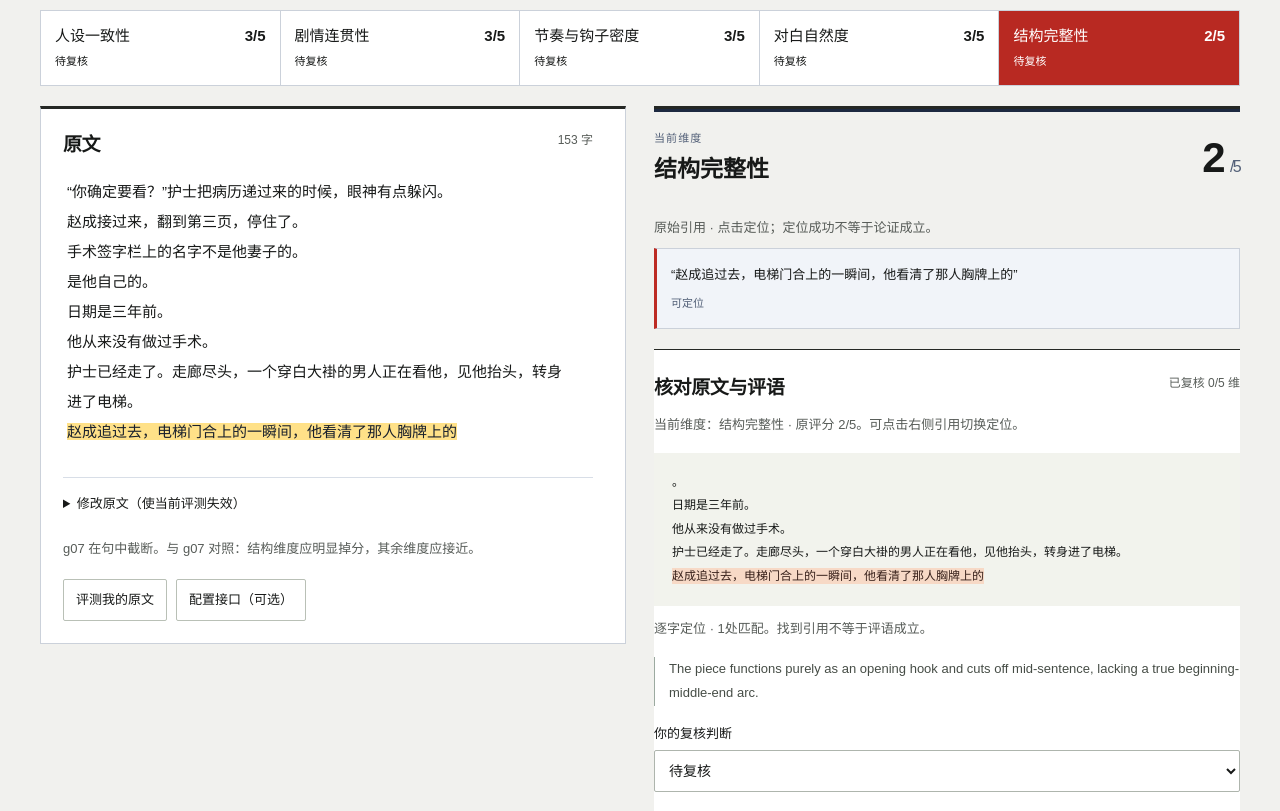
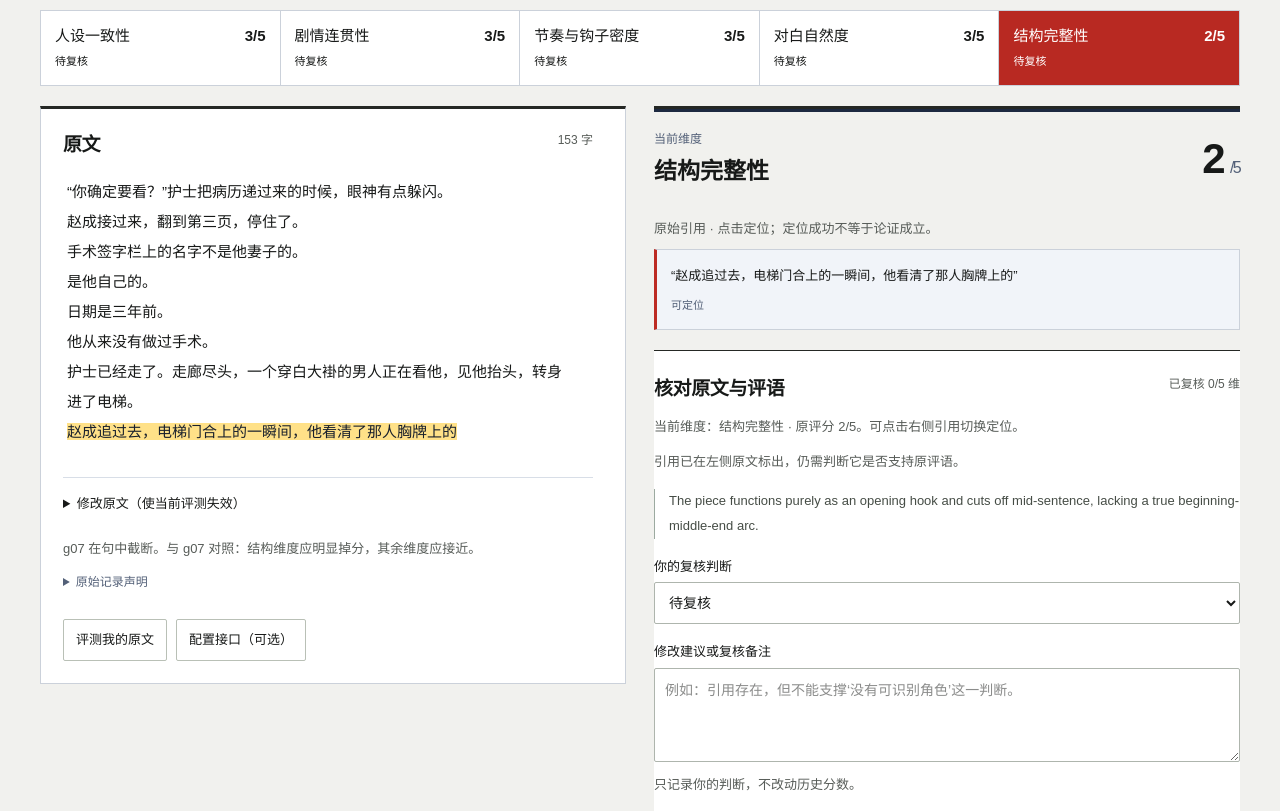
Before and after one commit to AndyZhang666666/llm-output-eval, a Next.js app: page /llm-output-eval/ in a window 1280 px wide. Shown: the part 500-1311 px from the top of the page. Built offline with nearby package versions, Linux system fonts and the light colour scheme.

Commit message:
fix: improve review readability and expose original record metadata

```diff
--- a/src/app/globals.css
+++ b/src/app/globals.css
@@ -689,3 +689,4 @@ textarea {
 .history-toolbar{display:grid!important;grid-template-columns:minmax(220px,1fr) 150px auto auto;gap:14px!important}.history-toolbar>a{margin-left:0;white-space:nowrap}.focused-workspace>.eval-source::before{display:none}.focused-workspace .review-heading h2{margin:0}.current-dimension{border-top-width:3px}.import-panel{border-left-color:#bd2b23}.dimension-nav>button[aria-pressed=true]{background:#b82922}.quote-list>button[aria-pressed=true]{border-left-color:#bd2b23}.source-document mark{background:#ffe188}.next-review{border-color:#b82922}
 @media(max-width:900px){.history-toolbar{grid-template-columns:minmax(160px,1fr) 125px}.history-toolbar button{justify-self:start}.history-toolbar>a{justify-self:end}}
 @media(max-width:700px){.history-toolbar{grid-template-columns:1fr 110px}.review-mobile-tabs [aria-pressed=true]{background:#b82922}}
+.dimension-nav small{font-size:11px!important}.current-dimension p{text-transform:none;letter-spacing:0;font-size:12px}.record-meta{margin:12px 0;font-size:12px;color:#536078}.record-meta summary{cursor:pointer;min-height:28px}.record-meta p{overflow-wrap:anywhere;line-height:1.8}.review-column{min-width:0}.current-dimension>strong{flex-shrink:0}.review-column blockquote{overflow-wrap:anywhere}
--- a/src/app/page.tsx
+++ b/src/app/page.tsx
@@ -57,12 +57,12 @@ function EvaluateWorkspace({initialQuery}:{initialQuery:string}){
  <section className="eval-source source-column" aria-label="当前原文"><div className="review-heading"><h2>原文</h2><span>{text.length} 字</span></div>
  {result?<><article ref={sourceDoc} className="source-document" tabIndex={0} aria-label="原文与定位引用">{located?<>{text.slice(0,located.start)}<mark data-source-match>{text.slice(located.start,located.end)}</mark>{text.slice(located.end)}</>:text}</article><details className="edit-source"><summary>修改原文（使当前评测失效）</summary><textarea aria-label="修改原文" value={text} disabled={busy} onChange={e=>editText(e.target.value)} rows={9}/></details></>:<label className="review-field">待评原文<textarea aria-label="待评原文" value={text} disabled={busy} onChange={e=>editText(e.target.value)} rows={15}/></label>}
  <p className="replay-note">{origin==='external'?`${fileName} · 模型、时间与原分为文件声明，未作认证。`:origin==='history'?replayItem(sampleId).note:'修改原文后需重新评测或导入匹配的结果。'}</p>
- <div className="review-actions"><button onClick={run} disabled={busy||!text.trim()}>{busy?'正在评测…':hasKey?'使用已配置接口评测':'评测我的原文'}</button>{busy&&<button onClick={()=>request.current?.abort()}>取消</button>}{loaded&&!hasKey&&<button onClick={()=>document.getElementById("interface-settings")?.click()}>配置接口（可选）</button>}</div>
+ <details className="record-meta"><summary>原始记录声明</summary>{result&&<p>{result.meta.model} · {result.meta.at}{origin==='external'?' · 仅为文件声明，未经认证':''}</p>}</details><div className="review-actions"><button onClick={run} disabled={busy||!text.trim()}>{busy?'正在评测…':hasKey?'使用已配置接口评测':'评测我的原文'}</button>{busy&&<button onClick={()=>request.current?.abort()}>取消</button>}{loaded&&!hasKey&&<button onClick={()=>document.getElementById("interface-settings")?.click()}>配置接口（可选）</button>}</div>
  </section>
  <section ref={resultPanel} className="eval-results review-column" aria-label="当前维度评语与复核">{result&&selected?<>
  <div className="current-dimension"><div><p>当前维度</p><h2>{DIMENSIONS[dimension].labelZh}</h2></div><strong>{selected.score}<small>/5</small></strong></div>
  <div className="quote-list"><p className="replay-note">原始引用 · 点击定位；定位成功不等于论证成立。</p>{selected.evidence.map((q,i)=>{const found=locateEvidence(text,q);return <button key={i} aria-pressed={q===quote} onClick={()=>{quoteSet(q);if(innerWidth<700)mobileSet('source');requestAnimationFrame(()=>sourceDoc.current?.querySelector('mark')?.scrollIntoView({block:'center',behavior:matchMedia('(prefers-reduced-motion: reduce)').matches?'auto':'smooth'}));}}><span>“{q}”</span><small>{found?'可定位':'无法定位 · 保留原引用'}</small></button>;})}</div>
- <div id="evidence-review"><EvidenceReview key={key} recordKey={key} sourceText={text} result={result} dimension={dimension} quote={quote} sourceLabel={sourceLabel}/></div>
+ <div id="evidence-review"><EvidenceReview key={key} recordKey={key} sourceText={text} result={result} dimension={dimension} quote={quote} sourceLabel={sourceLabel} showContext={false}/></div>
  <button className="next-review" disabled={!next} onClick={()=>next&&chooseDimension(next)}>{next?'下一项待复核 →':'五维已复核，可导出报告'}</button>
  <details className="safety-detail"><summary>原始安全分类（不作为发布许可）</summary><SafetyCard s={result.safety}/></details>
  <button className="primary markdown-export" onClick={()=>{const value=reportMarkdown(key,text,result,reviews.items,sourceLabel),url=URL.createObjectURL(new Blob([value],{type:'text/markdown;charset=utf-8'})),a=document.createElement('a');a.href=url;a.download='eval-review.md';a.click();setTimeout(()=>URL.revokeObjectURL(url),1000);}}>导出可读 Markdown 报告</button>
--- a/src/components/EvidenceReview.tsx
+++ b/src/components/EvidenceReview.tsx
@@ -17,6 +17,7 @@ export function EvidenceReview({
   dimension,
   quote,
   sourceLabel,
+  showContext = true,
 }: {
   recordKey: string;
   sourceText: string;
@@ -24,6 +25,7 @@ export function EvidenceReview({
   dimension: ScoredDimensionId;
   quote: string;
   sourceLabel?: string;
+  showContext?: boolean;
 }) {
   const { items, ready, notice } = useReviews();
   const current = items.find(
@@ -65,7 +67,7 @@ export function EvidenceReview({
         当前维度：{DIMENSIONS[dimension].labelZh} · 原评分 {selected.score}
         /5。可点击右侧引用切换定位。
       </p>
-      {located ? (
+      {located && showContext ? (
         <>
           <p className="evidence-context">
             {sourceText.slice(Math.max(0, located.start - 60), located.start)}
@@ -85,13 +87,13 @@ export function EvidenceReview({
             。找到引用不等于评语成立。
           </p>
         </>
-      ) : (
+      ) : !located ? (
         <p className="review-empty">
           {quote
             ? "这条原始引用无法在当前原文中定位，请核查原始记录。"
             : "此维度没有可定位引用，仍可记录“证据不足”或需要上下文。"}
         </p>
-      )}
+      ) : <p className="replay-note">引用已在左侧原文标出，仍需判断它是否支持原评语。</p>}
       <blockquote>{selected.comment || "原记录没有评语。"}</blockquote>
       <label className="review-field">
         你的复核判断
```
